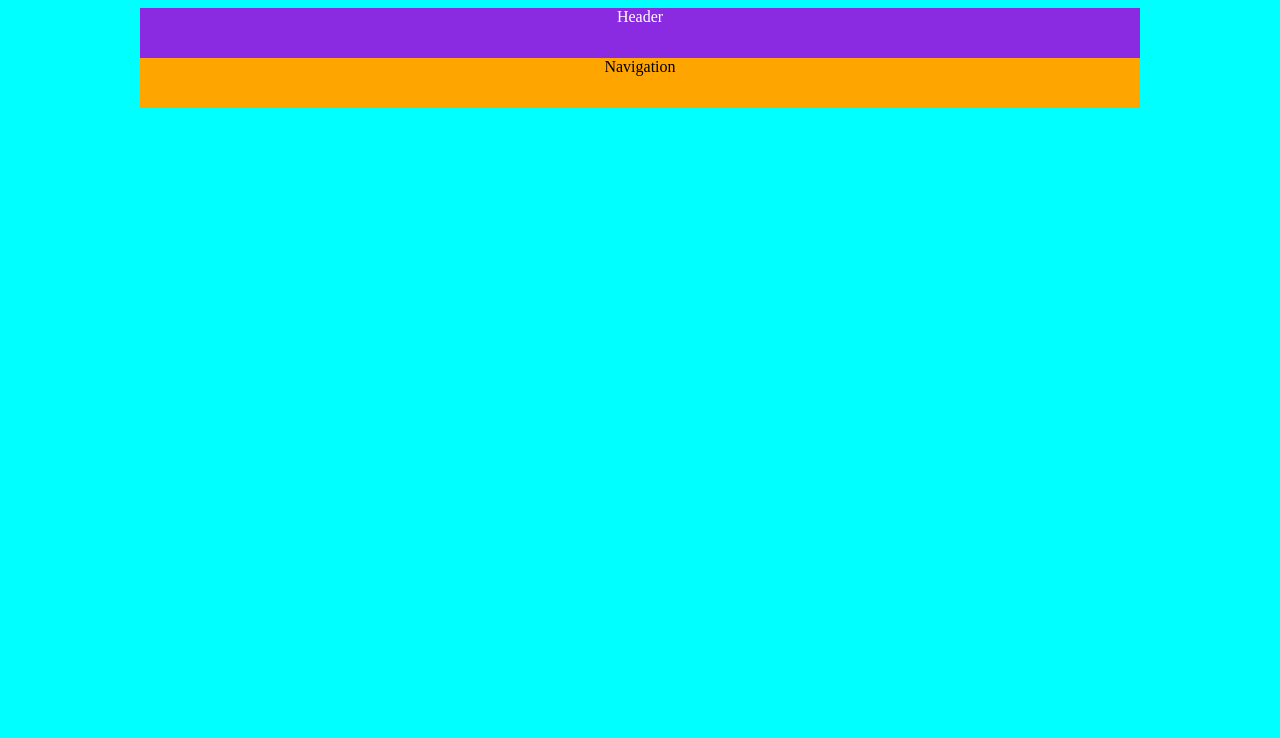
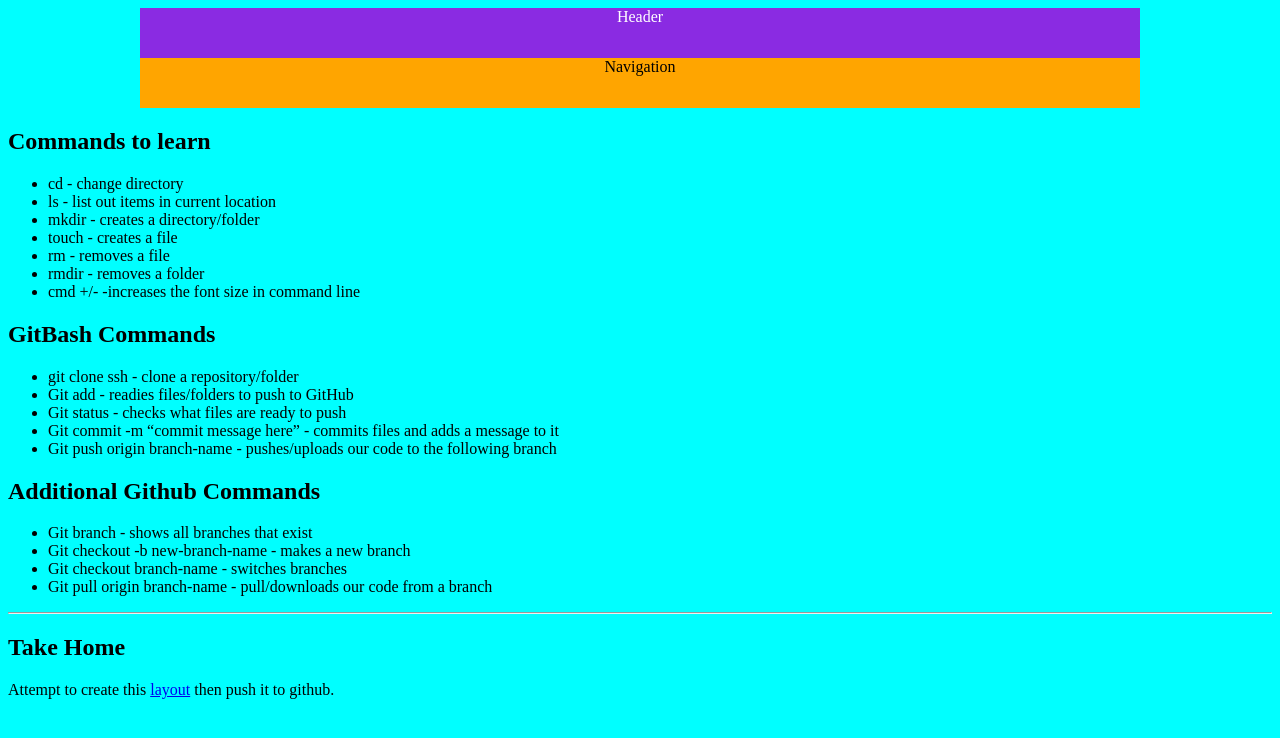
Before and after one commit to CruzMRamirez/Day8, a plain HTML site: page index.html in a window 1280 px wide. Drawn offline with Linux system fonts and the light colour scheme.

Commit message:
uploading takehome challenge and notes

```diff
--- a/css/style.css
+++ b/css/style.css
@@ -1,10 +1,10 @@
 body {
     background-color: aqua;
-    text-align: center;
 }
 .container {
-    width: 1000px;
+    max-width: 1000px;
     margin: auto;
+    text-align: center;
 }
 header {
     width: 100%;
--- a/index.html
+++ b/index.html
@@ -11,5 +11,40 @@
         <header>Header</header>
         <nav>Navigation</nav>
     </div>
+
+    <h2>
+        Commands to learn
+    </h2>
+    <ul>
+        <li>cd - change directory</li>
+        <li>ls - list out items in current location</li>
+        <li>mkdir -  creates a directory/folder</li>
+        <li>touch - creates a file</li>
+        <li>rm - removes a file</li>
+        <li>rmdir - removes a folder</li>
+        <li>cmd +/- -increases the font size in command line</li>
+    </ul>
+    <h2>
+        GitBash Commands
+    </h2>
+    <ul>
+        <li>git clone ssh - clone a repository/folder</li>
+        <li>Git add - readies files/folders to push to GitHub</li>
+        <li>Git status - checks what files are ready to push</li>
+        <li>Git commit -m “commit message here” - commits files and adds a message to it</li>
+        <li>Git push origin branch-name - pushes/uploads our code to the following branch</li>
+    </ul>
+    <h2>
+        Additional Github Commands
+    </h2>
+    <ul>
+        <li>Git branch - shows all branches that exist</li>
+        <li>Git checkout -b new-branch-name - makes a new branch</li>
+        <li>Git checkout branch-name - switches branches</li>
+        <li>Git pull origin branch-name - pull/downloads our code from a branch</li>
+    </ul>
+    <hr>
+    <h2>Take Home</h2>
+    <p>Attempt to create this <a href="https://geekwiseacademy.github.io/virtual-websites-for-beginners/img/semantic_layout.png" target="_blank">layout</a> then push it to github.</p>
 </body>
 </html>
```
